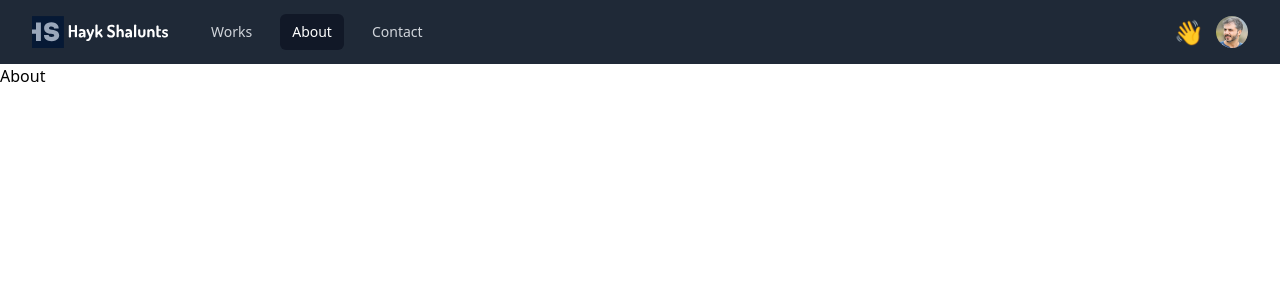
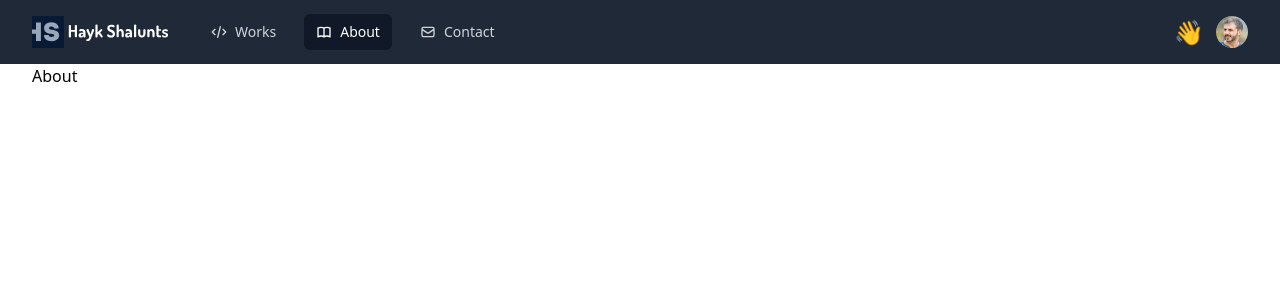
Before and after one commit to shalunts/react-tailwind-portfolio, a React (Create React App) app: page /about in a window 1280 px wide. Shown: the top 300 px of the page. Built offline with nearby package versions, Linux system fonts and the light colour scheme.

Commit message:
updated navbar

```diff
--- a/src/components/Navbar.jsx
+++ b/src/components/Navbar.jsx
@@ -1,15 +1,23 @@
 /* This example requires Tailwind CSS v2.0+ */
 import { useState } from 'react';
 import { Disclosure, Menu } from '@headlessui/react';
-import { BellIcon, MenuIcon, XIcon } from '@heroicons/react/outline';
+import {
+  BellIcon,
+  MenuIcon,
+  XIcon,
+  CodeIcon,
+  CogIcon,
+  BookOpenIcon,
+  MailIcon,
+} from '@heroicons/react/outline';
 import { useLocation } from 'react-router-dom';
 import logo from '../assets/logo.svg';
 import profile_img from '../assets/profile_img.png';
 
 const navigation = [
-  { name: 'Works', href: '/' },
-  { name: 'About', href: '/about' },
-  { name: 'Contact', href: '/contact' },
+  { name: 'Works', href: '/', icon: <CodeIcon /> },
+  { name: 'About', href: '/about', icon: <BookOpenIcon /> },
+  { name: 'Contact', href: '/contact', icon: <MailIcon /> },
 ];
 
 function classNames(...classes) {
@@ -73,13 +81,16 @@ export default function Navbar() {
                             isActiveRoute
                               ? 'bg-gray-900 text-white'
                               : 'text-gray-300 hover:bg-gray-700 hover:text-white',
-                            'px-3 py-2 rounded-md text-sm font-medium'
+                            'px-3 py-2 rounded-md text-sm font-medium flex flex-row items-center gap-2'
                           )}
                           aria-current={
                             isActiveRoute ? 'page' : undefined
                           }
                         >
-                          {item.name}
+                          <div style={{ width: '1rem' }}>
+                            {item.icon}
+                          </div>
+                          <span>{item.name}</span>
                         </a>
                       );
                     })}
--- a/src/pages/About.jsx
+++ b/src/pages/About.jsx
@@ -1,7 +1,11 @@
 import React from 'react';
 
 const About = () => {
-  return <div>About</div>;
+  return (
+    <div className='max-w-7xl mx-auto px-2 sm:px-6 lg:px-8'>
+      About
+    </div>
+  );
 };
 
 export default About;
--- a/src/pages/Contact.jsx
+++ b/src/pages/Contact.jsx
@@ -1,7 +1,11 @@
 import React from 'react';
 
 const Contact = () => {
-  return <div>Contact</div>;
+  return (
+    <div className='max-w-7xl mx-auto px-2 sm:px-6 lg:px-8'>
+      Contact
+    </div>
+  );
 };
 
 export default Contact;
--- a/src/pages/Works.jsx
+++ b/src/pages/Works.jsx
@@ -1,7 +1,11 @@
 import React from 'react';
 
 const Works = () => {
-  return <div>Works</div>;
+  return (
+    <div className='max-w-7xl mx-auto px-2 sm:px-6 lg:px-8'>
+      Works
+    </div>
+  );
 };
 
 export default Works;
```
